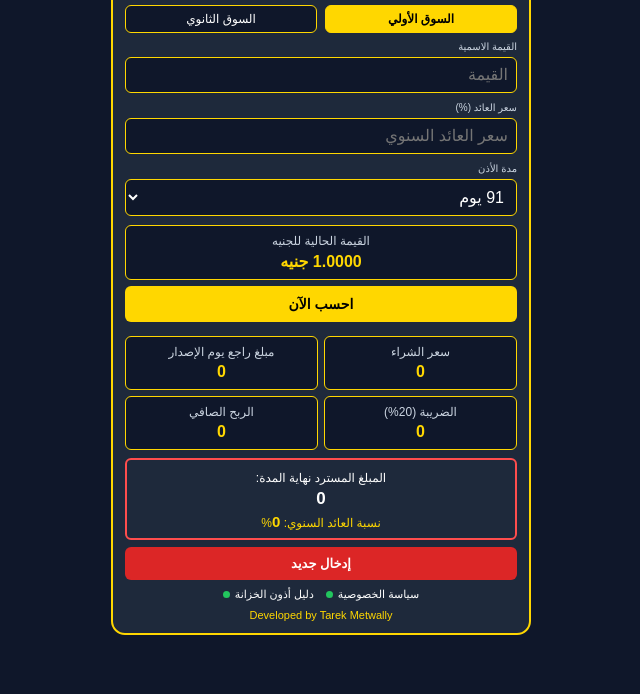
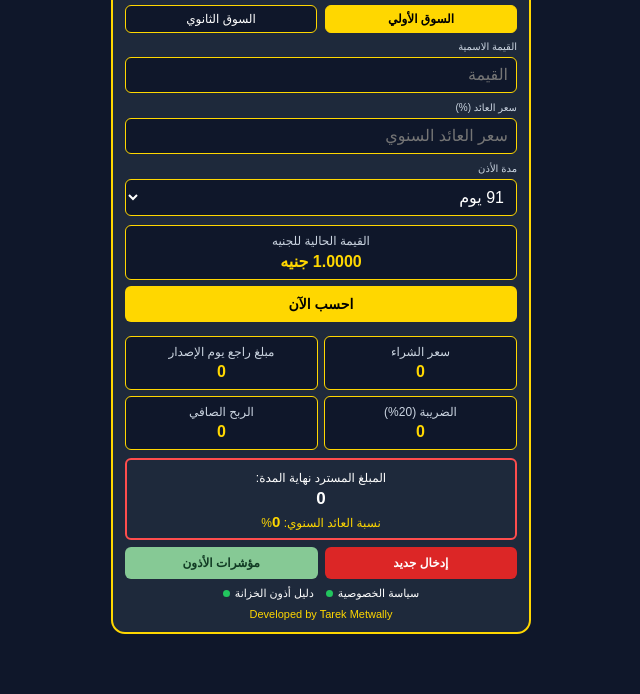
Before and after one commit to tarekcbe-a11y/egypt-treasury-bills-center, a plain HTML site: page index.html in a window 1280 px wide. Shown: the part 106-800 px from the top of the page, without its empty margins (319-959 px from the left). Drawn offline with Linux system fonts and the light colour scheme.

Commit message:
Update index.html

```diff
--- a/index.html
+++ b/index.html
@@ -6,8 +6,8 @@
     <meta name="theme-color" content="#ffd700">
     <meta charset="UTF-8">
     <meta name="viewport" content="width=device-width, initial-scale=1.0, maximum-scale=1.0, user-scalable=no">
-    <meta name="description" content="حاسبة أذون الخزانة المصرية لحساب سعر الشراء والضريبة وصافي الربح والقيمة الحالية للجنيه.">
-    <title>حاسبة أذون الخزانة - جروب عملاء البنوك المصرية</title>
+    <meta name="description" content="حاسبة ومؤشرات أذون الخزانة المصرية لمتابعة نتائج العطاءات وحساب سعر الشراء والضريبة وصافي الربح.">
+    <title>حاسبة ومؤشرات أذون الخزانة - جروب عملاء البنوك المصرية</title>
 
     <script>
         function normalizeInput(value) {
@@ -197,20 +197,42 @@
             margin-top: 8px;
         }
 
-        .new-btn {
-            width: 100%;
-            padding: 9px;
+        /* زرا إدخال جديد ومؤشرات الأذون */
+        .bottom-buttons {
+            display: flex;
+            gap: 7px;
             margin-top: 7px;
-            background: #dc2626;
-            color: white;
+        }
+
+        .new-btn,
+        .indicators-btn {
+            flex: 1;
+            width: 50%;
+            min-width: 0;
+            padding: 9px 4px;
             border: none;
             border-radius: 6px;
             font-weight: bold;
             cursor: pointer;
-            font-size: 13px;
+            font-size: 12px;
+            text-align: center;
+            text-decoration: none;
+            display: flex;
+            align-items: center;
+            justify-content: center;
+            box-sizing: border-box;
         }
 
-        /* روابط الصفحات */
+        .new-btn {
+            background: #dc2626;
+            color: white;
+        }
+
+        .indicators-btn {
+            background: #86c995;
+            color: #123c25;
+        }
+
         .page-links {
             display: flex;
             justify-content: center;
@@ -262,7 +284,7 @@
         <img src="logo.png" alt="Logo">
     </div>
 
-    <div class="sub-title" id="subTitle">حاسبة أذون الخزانة</div>
+    <div class="sub-title" id="subTitle">حاسبة ومؤشرات أذون الخزانة</div>
     <div class="title" id="groupTitle">جروب عملاء البنوك المصرية</div>
 
     <div class="market-btns">
@@ -329,7 +351,13 @@
         </span>
     </div>
 
-    <button class="new-btn" id="newBtn" onclick="newEntry()">إدخال جديد</button>
+    <div class="bottom-buttons">
+        <button class="new-btn" id="newBtn" onclick="newEntry()">إدخال جديد</button>
+
+        <a href="indicators.html" class="indicators-btn" id="indicatorsBtn">
+            مؤشرات الأذون
+        </a>
+    </div>
 
     <div class="page-links">
         <a class="page-link" id="privacyLink" href="privacy.html">
@@ -388,8 +416,8 @@
         $('langBtn').innerText = isAr ? 'English' : 'العربية';
 
         $('subTitle').innerText = isAr
-            ? 'حاسبة أذون الخزانة'
-            : 'T-Bills Calculator';
+            ? 'حاسبة ومؤشرات أذون الخزانة'
+            : 'T-Bills Calculator & Indicators';
 
         $('groupTitle').innerText = isAr
             ? 'جروب عملاء البنوك المصرية'
@@ -408,6 +436,10 @@
 
         $('calcBtn').innerText = isAr ? 'احسب الآن' : 'Calculate Now';
         $('newBtn').innerText = isAr ? 'إدخال جديد' : 'New Entry';
+
+        $('indicatorsBtn').innerText = isAr
+            ? 'مؤشرات الأذون'
+            : 'T-Bills Indicators';
 
         $('lblPrice').innerText = isAr ? 'سعر الشراء' : 'Purchase Price';
 
```
